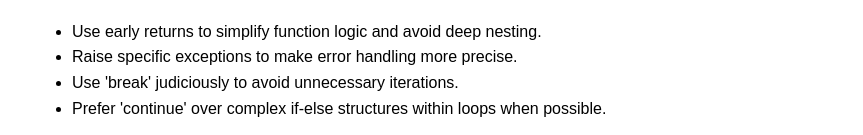
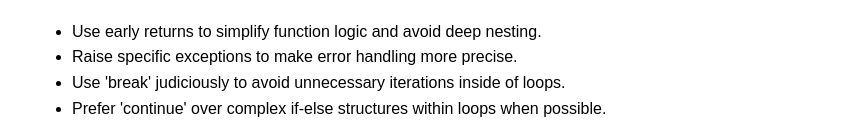
Before and after one commit to bobbyconnolly/python-control-flow-mastery, a plain HTML site: page index.html in a window 1280 px wide. Shown: the part 4924-5059 px from the top of the page, without its empty margins (208-1071 px from the left). Drawn offline with Linux system fonts and the light colour scheme.

Commit message:
Update index.html

```diff
--- a/index.html
+++ b/index.html
@@ -283,7 +283,7 @@ process_attendee(attendee_3)
     <ul>
         <li>Use early returns to simplify function logic and avoid deep nesting.</li>
         <li>Raise specific exceptions to make error handling more precise.</li>
-        <li>Use 'break' judiciously to avoid unnecessary iterations.</li>
+        <li>Use 'break' judiciously to avoid unnecessary iterations inside of loops.</li>
         <li>Prefer 'continue' over complex if-else structures within loops when possible.</li>
     </ul>
 
```
